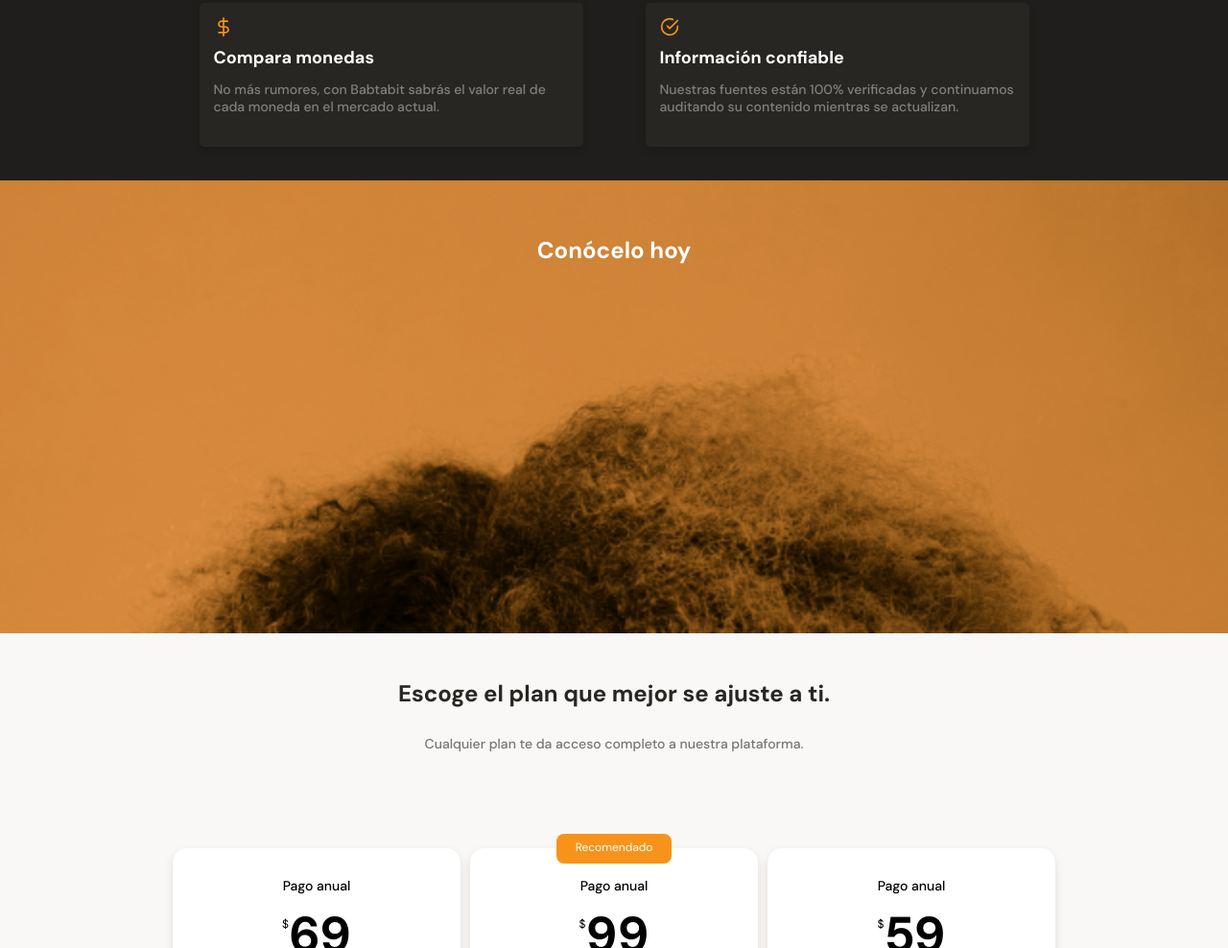
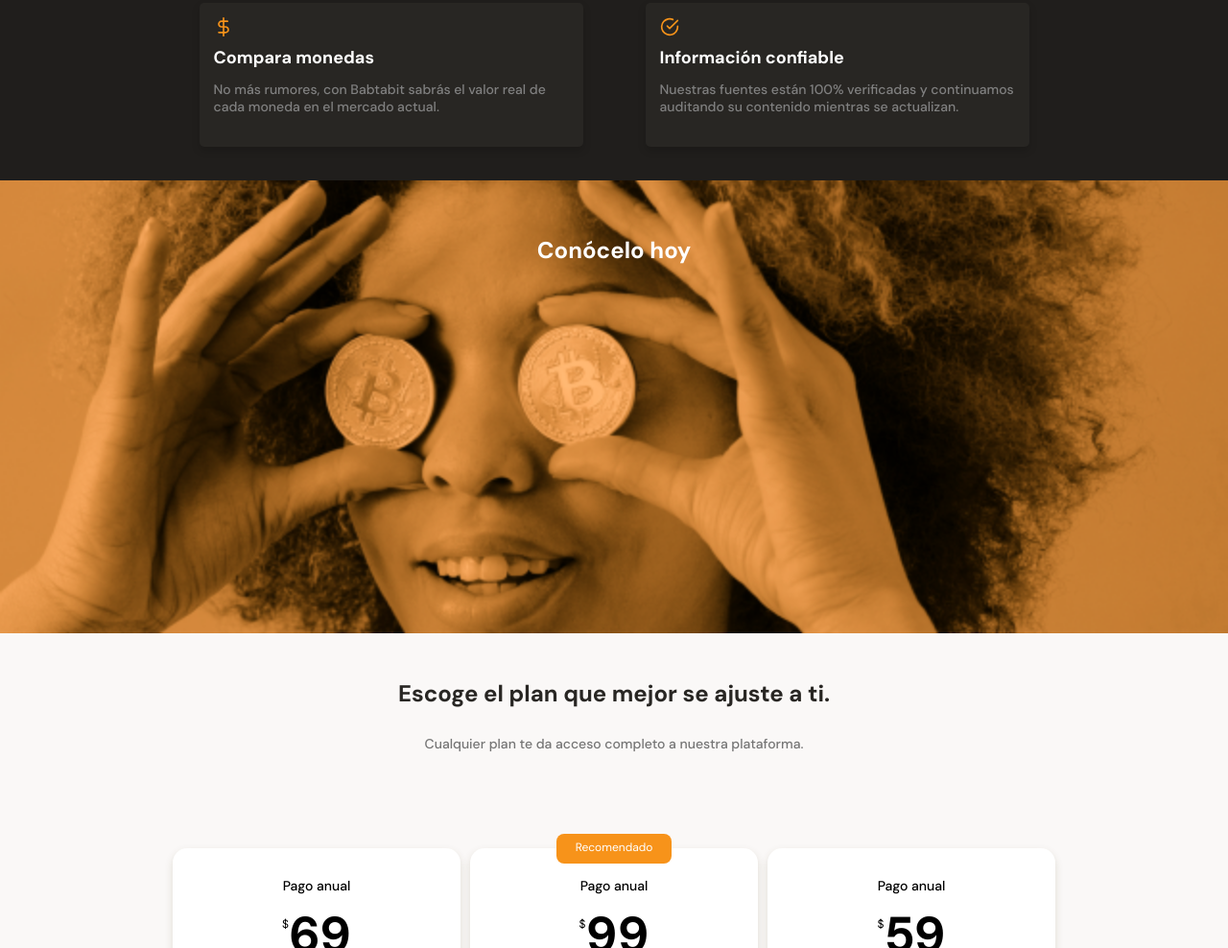
Before and after one commit to okipe/batabit-project, a plain HTML site: page index.html in a window 1280 px wide. Shown: the part 1542-2530 px from the top of the page at 96% size. Drawn offline with Linux system fonts and the light colour scheme.

Commit message:
README.md and images added

```diff
--- a/index.html
+++ b/index.html
@@ -4,7 +4,7 @@
     <meta charset="UTF-8">
     <meta http-equiv="X-UA-Compatible" content="IE=edge">
     <meta name="viewport" content="width=device-width, initial-scale=1.0">
-    <title>Document</title>
+    <title>Batatabit Project</title>
     <link rel="preconnect" href="https://fonts.googleapis.com">
     <link rel="preconnect" href="https://fonts.gstatic.com" crossorigin>
     <link href="https://fonts.googleapis.com/css2?family=DM+Sans:wght@400;500;700&family=Inter:wght@300;500;700&display=swap" rel="stylesheet">
--- a/styles.css
+++ b/styles.css
@@ -394,7 +394,7 @@ main {
     min-width: 320px;
     height: 59vh;
     background-image: url(./assets/imgs/bitcoinbaby2x.png);
-    background-position: cover;
+    background-position: center;
     background-size: cover;
     background-repeat: no-repeat;
     text-align: center;
```
Also changed, not shown: img_md/desktop-version.png (added), img_md/mobile-version.png (added), img_md/vscode-html-css-batabit.png (added), 1 other file.
